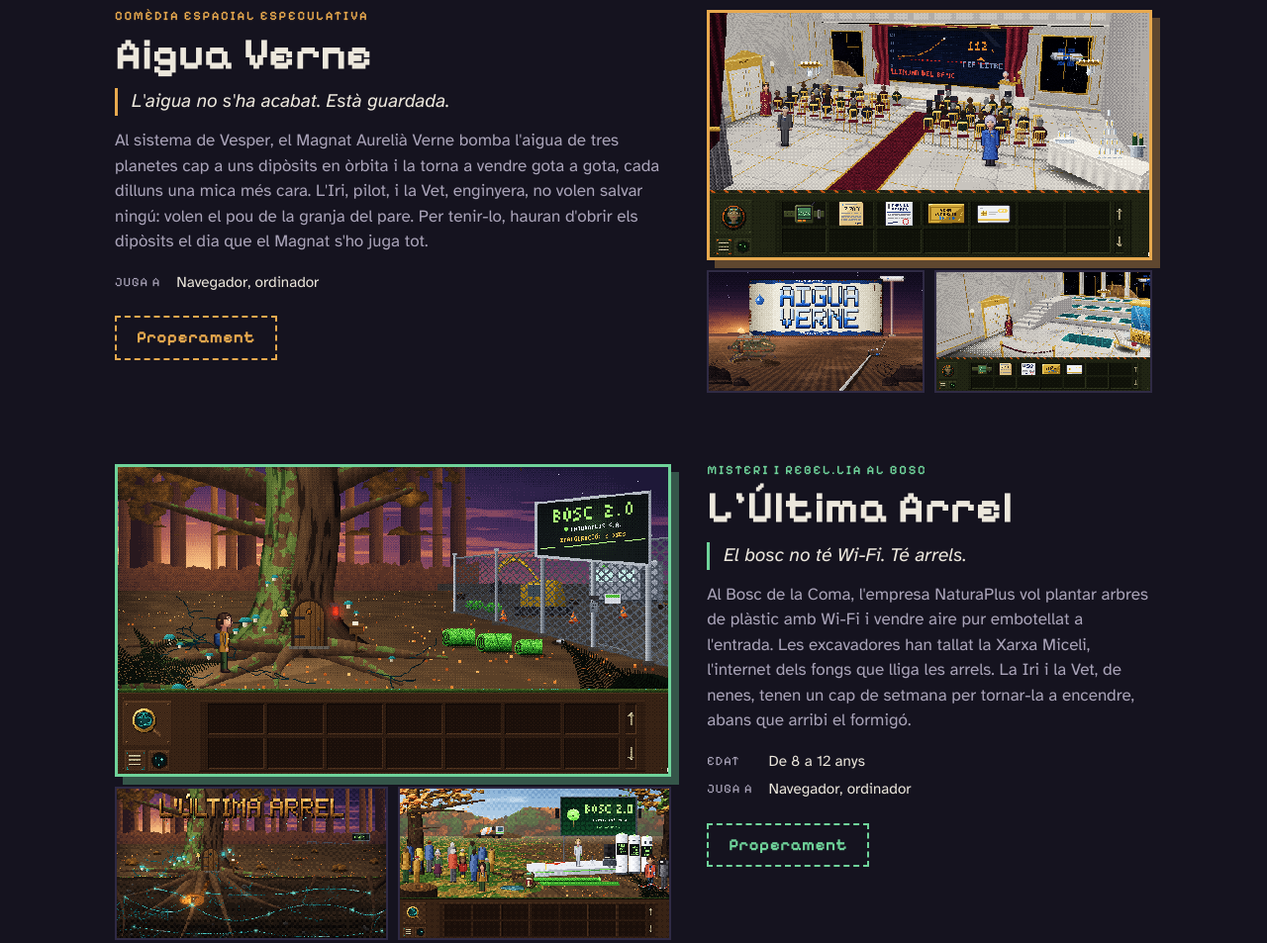
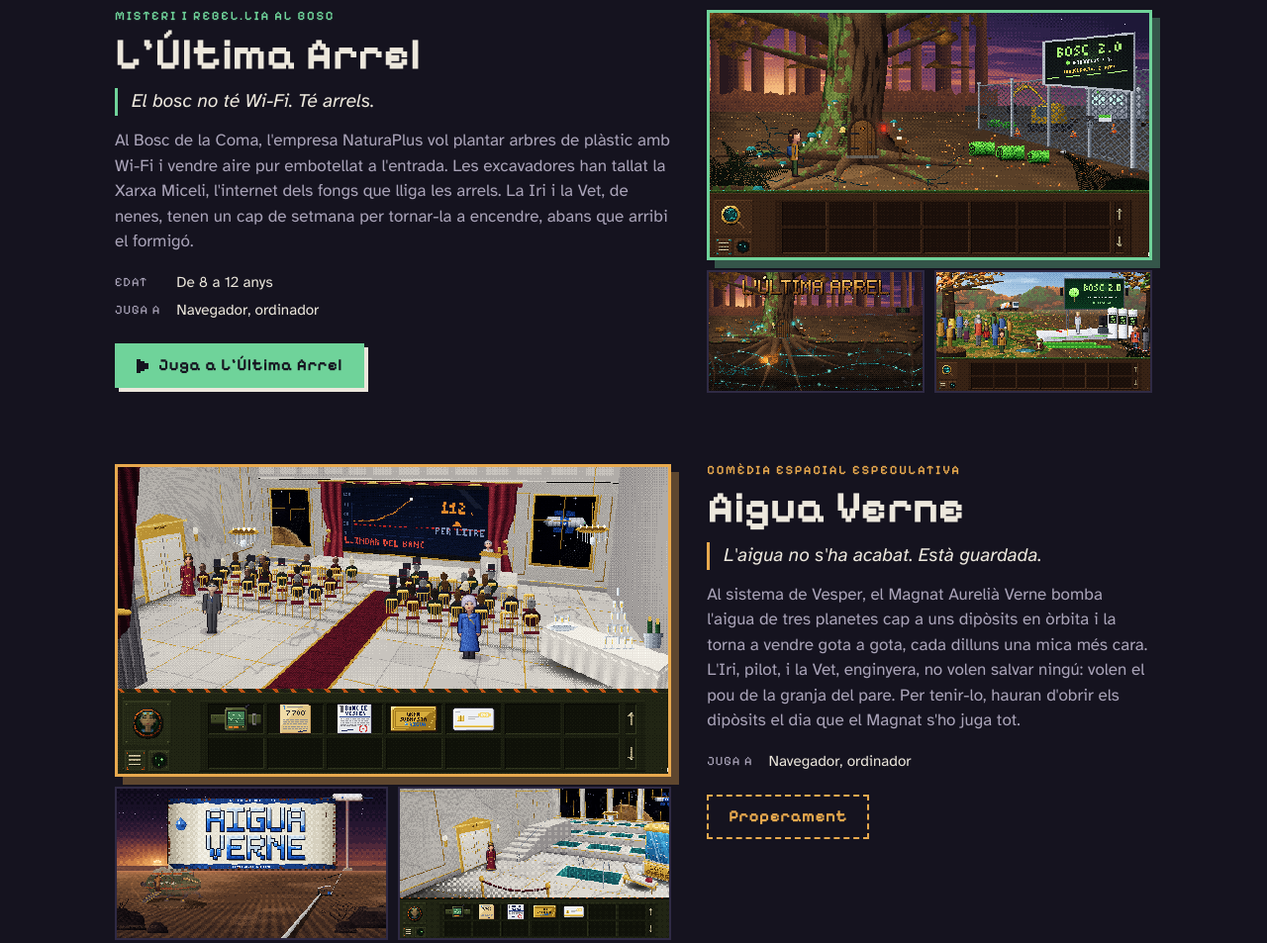
Before and after one commit to zarpilla/malaherbasoft, a plain HTML site: page public/index.html in a window 1280 px wide. Shown: the part 2160-3113 px from the top of the page at 99% size. Drawn offline with Linux system fonts and the light colour scheme.

Commit message:
L'Última Arrel, jugable a la web (només falta Aigua Verne)
- Botó «Juga a L'Última Arrel»; la fitxa passa davant d'Aigua Verne, que queda l'última amb «Properament».
- deploy.yml: el rsync --delete exclou /aigua-verne/ i /ultima-arrel/, que publica la CI dels jocs.
- Estadístiques: ultima-arrel a JOCS (compose.yaml i servidor.mjs).

Co-Authored-By: Claude Opus 5.5 <noreply@anthropic.com>

```diff
--- a/api/servidor.mjs
+++ b/api/servidor.mjs
@@ -4,12 +4,12 @@
 //   POST /api/e     {"joc":"ferro-9","ev":"acte","v":"2"}   → 204
 //   GET  /api/resum?dies=30   (amb la capçalera "Authorization: Bearer $RESUM_TOKEN")
 //
-// Variables d'entorn: PORT (8787), HOST (127.0.0.1; 0.0.0.0 dins de Docker), DB (./estadistiques.sqlite), JOCS (ferro-9,suma-zero,ni-un-ou,aigua-verne),
+// Variables d'entorn: PORT (8787), HOST (127.0.0.1; 0.0.0.0 dins de Docker), DB (./estadistiques.sqlite), JOCS (ferro-9,suma-zero,ni-un-ou,aigua-verne,ultima-arrel),
 // RESUM_TOKEN (sense, /api/resum queda desactivat).
 import { createServer } from 'node:http';
 import { DatabaseSync } from 'node:sqlite';
 
-const JOCS = new Set((process.env.JOCS ?? 'ferro-9,suma-zero,ni-un-ou,aigua-verne').split(',').map((s) => s.trim()).filter(Boolean));
+const JOCS = new Set((process.env.JOCS ?? 'ferro-9,suma-zero,ni-un-ou,aigua-verne,ultima-arrel').split(',').map((s) => s.trim()).filter(Boolean));
 const RESUM_TOKEN = process.env.RESUM_TOKEN ?? '';
 /** Una sessió no pot sumar més de 4 hores de cop (pestanyes oblidades, rellotges estranys). */
 const MAX_SEGONS = 4 * 3600;
--- a/public/index.html
+++ b/public/index.html
@@ -234,25 +234,6 @@ footer a { color: var(--sap); }
         </a>
       </div>
     </article>
-    <article class="game verne">
-      <div class="shots">
-        <img class="px cover" src="img/aiguaverne-joc.png" alt="Aigua Verne: al saló del palau orbital, l'Aurelià Verne presideix la subhasta davant dels inversors; a la pantalla, el preu de l'aigua s'enfila fins a 112 cèntims el litre" width="640" height="360" loading="lazy">
-        <div class="row">
-          <img class="px" src="img/aiguaverne-portada.png" alt="Portada d'Aigua Verne: una etiqueta d'ampolla d'aigua penjada sobre un desert a la posta de sol, amb la Cantimplora aparcada a terra" width="640" height="360" loading="lazy">
-          <img class="px" src="img/aiguaverne-joc2.png" alt="La galeria del palau orbital del Magnat: piscines buides en filera sota una vidriera que dona a l'espai, i un aquari amb els últims peixos d'Aqua" width="640" height="360" loading="lazy">
-        </div>
-      </div>
-      <div>
-        <p class="kind">Comèdia espacial especulativa</p>
-        <h2>Aigua Verne</h2>
-        <p class="lema">L'aigua no s'ha acabat. Està guardada.</p>
-        <p class="desc">Al sistema de Vesper, el Magnat Aurelià Verne bomba l'aigua de tres planetes cap a uns dipòsits en òrbita i la torna a vendre gota a gota, cada dilluns una mica més cara. L'Iri, pilot, i la Vet, enginyera, no volen salvar ningú: volen el pou de la granja del pare. Per tenir-lo, hauran d'obrir els dipòsits el dia que el Magnat s'ho juga tot.</p>
-        <dl class="meta">
-          <dt>Juga a</dt><dd>Navegador, ordinador</dd>
-        </dl>
-        <p class="soon">Properament</p>
-      </div>
-    </article>
     <article class="game arrel">
       <div class="shots">
         <img class="px cover" src="img/ultimaarrel-joc.png" alt="L'Última Arrel: la Iri, a la vora del Bosc de la Coma, al costat d'una porteta al peu d'un roure gros; a l'altra banda de la tanca, les excavadores i un cartell de «Bosc 2.0»" width="640" height="360" loading="lazy">
@@ -268,6 +249,28 @@ footer a { color: var(--sap); }
         <p class="desc">Al Bosc de la Coma, l'empresa NaturaPlus vol plantar arbres de plàstic amb Wi-Fi i vendre aire pur embotellat a l'entrada. Les excavadores han tallat la Xarxa Miceli, l'internet dels fongs que lliga les arrels. La Iri i la Vet, de nenes, tenen un cap de setmana per tornar-la a encendre, abans que arribi el formigó.</p>
         <dl class="meta">
           <dt>Edat</dt><dd>De 8 a 12 anys</dd>
+          <dt>Juga a</dt><dd>Navegador, ordinador</dd>
+        </dl>
+        <a class="play" href="ultima-arrel/">
+          <svg viewBox="0 0 6 7" aria-hidden="true" shape-rendering="crispEdges"><path d="M0 0h2v1h2v1h2v3h-2v1h-2v1h-2z" fill="currentColor"/></svg>
+          Juga a L'Última Arrel
+        </a>
+      </div>
+    </article>
+    <article class="game verne">
+      <div class="shots">
+        <img class="px cover" src="img/aiguaverne-joc.png" alt="Aigua Verne: al saló del palau orbital, l'Aurelià Verne presideix la subhasta davant dels inversors; a la pantalla, el preu de l'aigua s'enfila fins a 112 cèntims el litre" width="640" height="360" loading="lazy">
+        <div class="row">
+          <img class="px" src="img/aiguaverne-portada.png" alt="Portada d'Aigua Verne: una etiqueta d'ampolla d'aigua penjada sobre un desert a la posta de sol, amb la Cantimplora aparcada a terra" width="640" height="360" loading="lazy">
+          <img class="px" src="img/aiguaverne-joc2.png" alt="La galeria del palau orbital del Magnat: piscines buides en filera sota una vidriera que dona a l'espai, i un aquari amb els últims peixos d'Aqua" width="640" height="360" loading="lazy">
+        </div>
+      </div>
+      <div>
+        <p class="kind">Comèdia espacial especulativa</p>
+        <h2>Aigua Verne</h2>
+        <p class="lema">L'aigua no s'ha acabat. Està guardada.</p>
+        <p class="desc">Al sistema de Vesper, el Magnat Aurelià Verne bomba l'aigua de tres planetes cap a uns dipòsits en òrbita i la torna a vendre gota a gota, cada dilluns una mica més cara. L'Iri, pilot, i la Vet, enginyera, no volen salvar ningú: volen el pou de la granja del pare. Per tenir-lo, hauran d'obrir els dipòsits el dia que el Magnat s'ho juga tot.</p>
+        <dl class="meta">
           <dt>Juga a</dt><dd>Navegador, ordinador</dd>
         </dl>
         <p class="soon">Properament</p>
```
Also changed, not shown: 3 other files.
